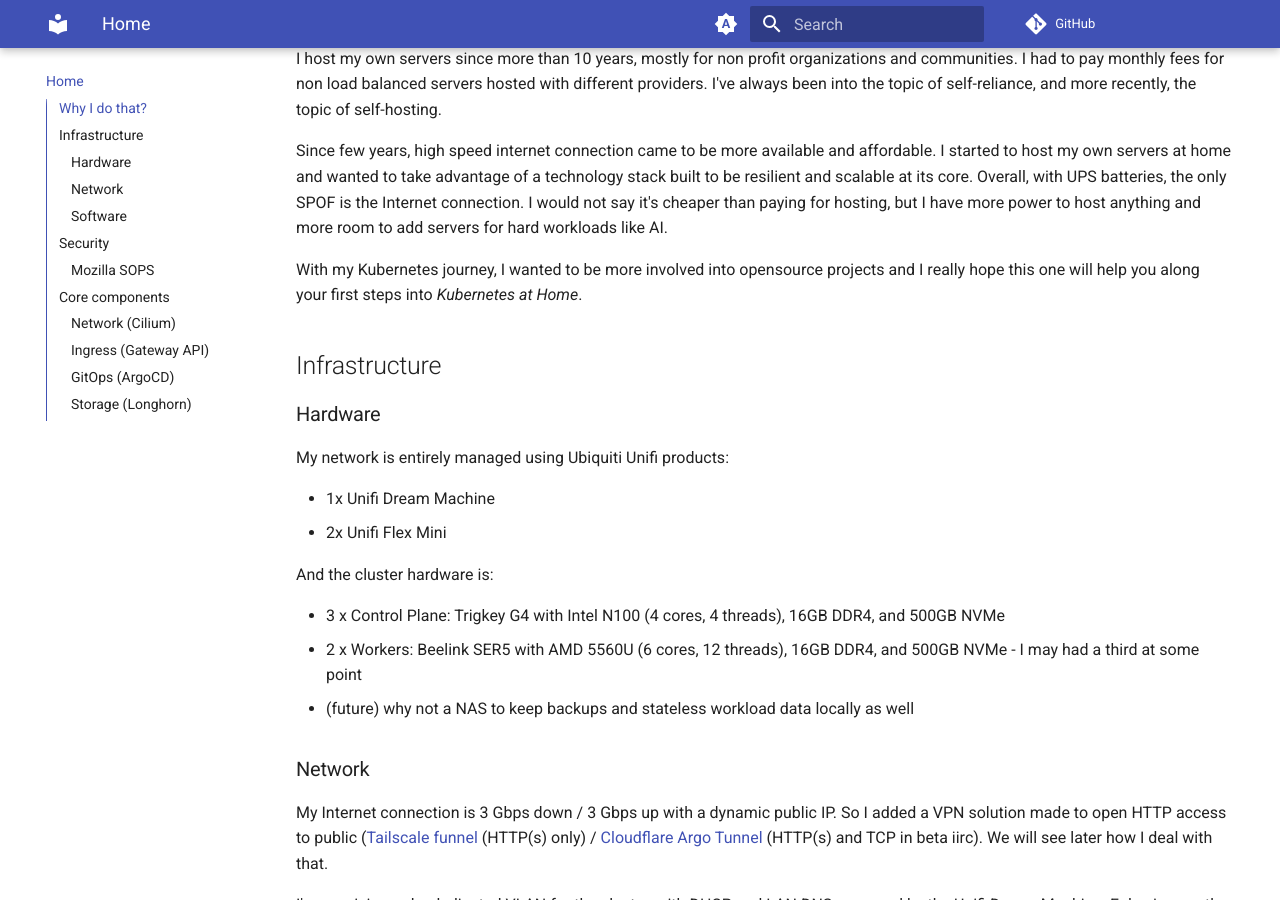
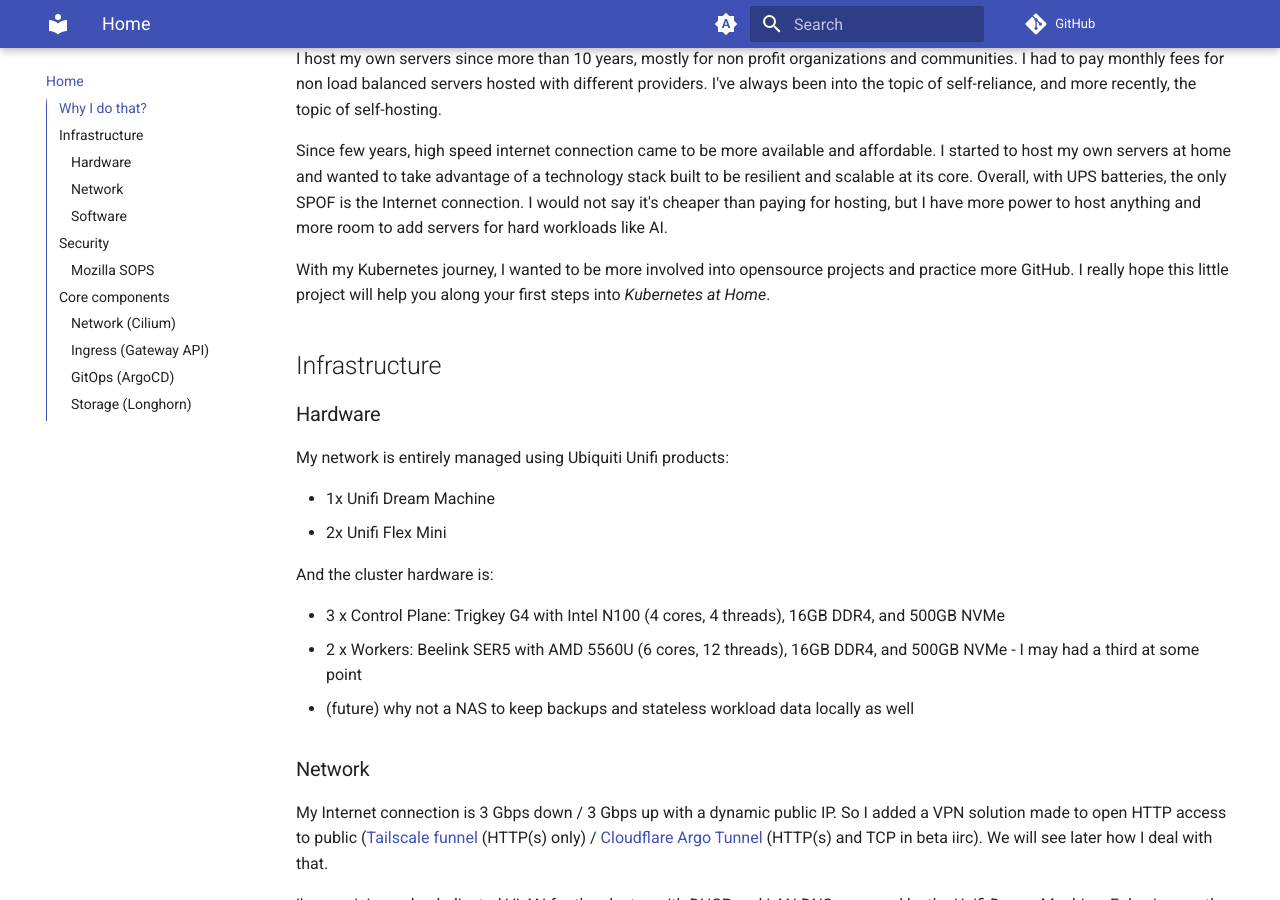
Before and after one commit to o-be-one/kubernetes-at-home, an MkDocs documentation site: the page built from docs/src/index.md, in a window 1280 px wide and 900 px high, scrolled down 481 px. Built offline with MkDocs 1.6.1 and Material for MkDocs 9.7.7, drawn with Linux system fonts in a browser that asks for light colours; comment, search, counter and statistics services are not loaded.

Commit message:
feat(docs): mention github as a motivation

```diff
--- a/docs/src/index.md
+++ b/docs/src/index.md
@@ -12,7 +12,7 @@
 
 Since few years, high speed internet connection came to be more available and affordable. I started to host my own servers at home and wanted to take advantage of a technology stack built to be resilient and scalable at its core. Overall, with UPS batteries, the only SPOF is the Internet connection. I would not say it's cheaper than paying for hosting, but I have more power to host anything and more room to add servers for hard workloads like AI.
 
-With my Kubernetes journey, I wanted to be more involved into opensource projects and I really hope this one will help you along your first steps into _Kubernetes at Home_.
+With my Kubernetes journey, I wanted to be more involved into opensource projects and practice more GitHub. I really hope this little project will help you along your first steps into _Kubernetes at Home_.
 
 ## Infrastructure
 
```
